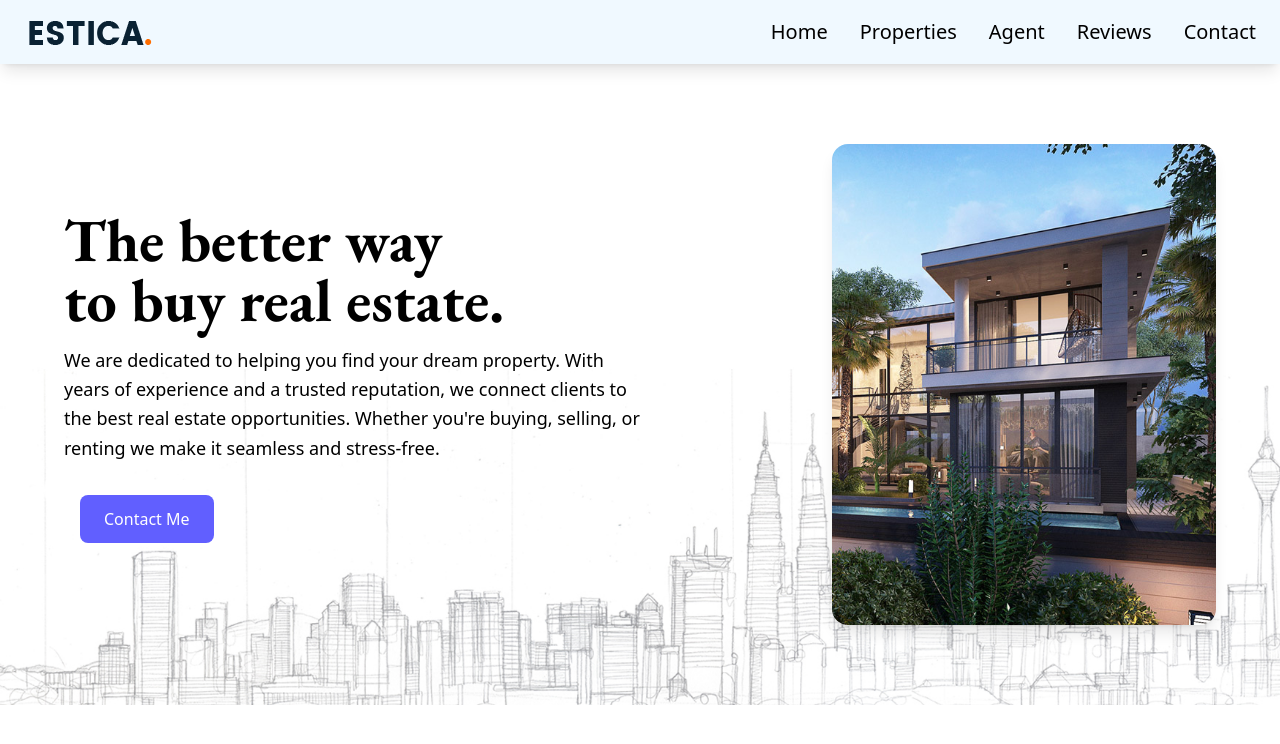
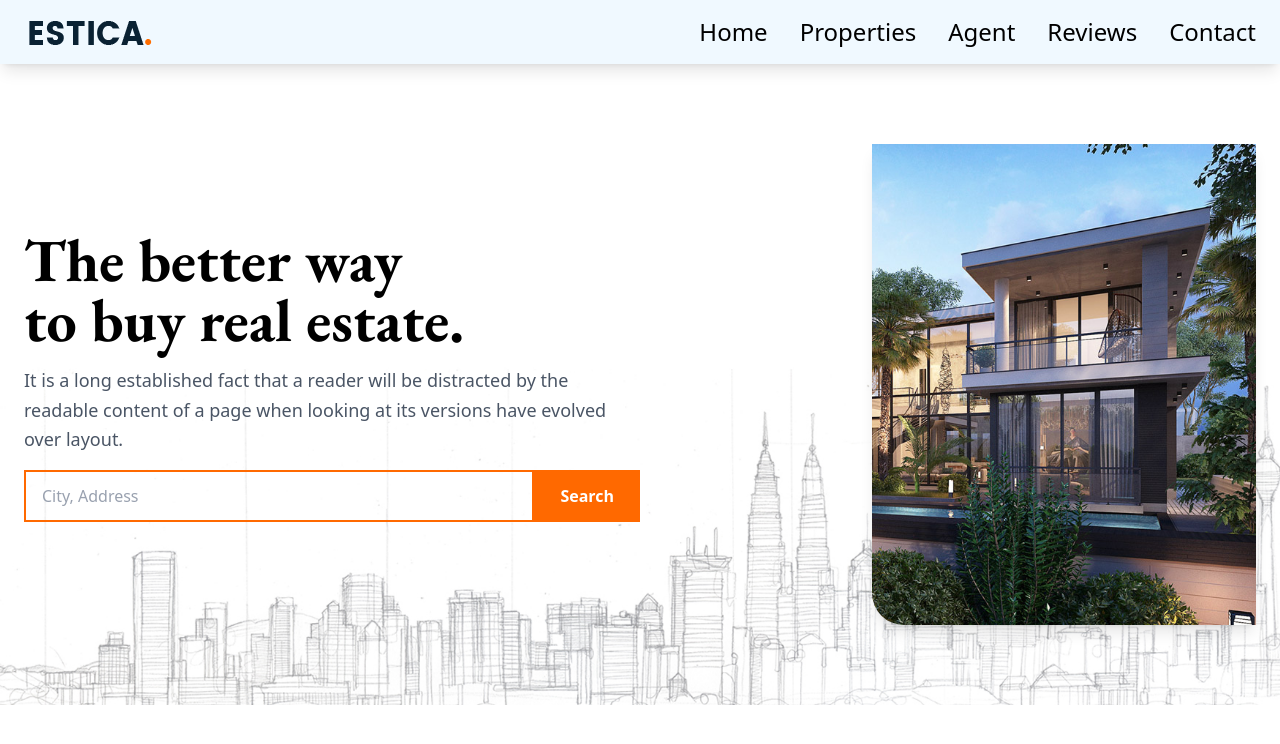
Before and after one commit to mansoorkhoshal/landing_page, a React (Vite) app: page / in a window 1280 px wide. Shown: the top 744 px of the page. Built offline with nearby package versions, Linux system fonts and the light colour scheme; a web font is replaced by a local one.

Commit message:
Code Refector

```diff
--- a/src/component/About.jsx
+++ b/src/component/About.jsx
@@ -1,6 +1,5 @@
-import React from "react";
 import aboutImage from "../assets/15.jpg.jpeg";
-import homeImage from "../assets/home.png.jpeg"
+import homeImage from "../assets/home.png.jpeg";
 
 const About = () => {
   return (
@@ -8,26 +7,33 @@ const About = () => {
       className="bg-cover bg-center bg-no-repeat bg-fixed max-w-7xl mx-auto"
       style={{ backgroundImage: `url(${aboutImage})` }}
     >
-      <div className="flex flex-col md:flex-row items-center px-6 md:px-16 py-20 text-black">
+      <div className="flex flex-col md:flex-row items-center px-6 py-20 text-black">
         <div className="w-full md:w-1/2 text-center md:text-left space-y-4">
-          <h2 className="text-5xl md:text-6xl font-bold font-Garamond">
+          <h3 className="text-5xl md:text-6xl font-bold font-Garamond">
             The better way <br /> to buy real estate.
-          </h2>
-          <p className="text-lg leading-relaxed">
-            We are dedicated to helping you find your dream property. With years
-            of experience and a trusted reputation, we connect clients to the
-            best real estate opportunities. Whether you're buying, selling, or
-            renting we make it seamless and stress-free.
+          </h3>
+          <p className="text-lg leading-relaxed text-gray-600">
+            It is a long established fact that a reader will be distracted by
+            the readable content of a page when looking at its versions have
+            evolved over layout.
           </p>
-          <button className="m-4 px-6 py-3 bg-indigo-500 rounded-lg hover:bg-indigo-700 transition text-white">
-            Contact Me
-          </button>
+          <div className="flex items-center w-full my-4">
+            <input
+              type="text"
+              placeholder="City, Address"
+              className="flex-1 border-2 border-orange-500 px-4 py-3 text-gray-700 placeholder-gray-400 focus:outline-none"
+            />
+
+            <button className="bg-orange-500 text-white font-semibold px-6 py-3 hover:bg-white hover:text-black transition border-2 border-orange-500">
+              Search
+            </button>
+          </div>
         </div>
-        <div className="w-full md:w-1/2 flex justify-end mb-8 md:mb-0">
+        <div className="w-full md:w-1/2 flex lg:justify-end justify-center mb-8 md:mb-0">
           <img
             src={homeImage}
             alt="About"
-            className="rounded-2xl shadow-lg w-80 md:w-96 hover:scale-105 transition-transform duration-300"
+            className="rounded-2xl shadow-lg w-80 md:w-96 hover:scale-105 transition-transform duration-300 rounded-tl-none rounded-tr-none rounded-bl-4xl rounded-br-none"
           />
         </div>
       </div>
--- a/src/component/Navbar.jsx
+++ b/src/component/Navbar.jsx
@@ -21,10 +21,10 @@ const Navbar = () => {
         </div>
 
         <div className="hidden lg:flex lg:flex-1 items-center justify-end font-normal font-League">
-          <ul className="flex gap-8 text-xl">
+          <ul className="flex gap-8 text-2xl">
             {navItems.map((item, index) => (
               <li key={index}>
-                <a href={item.link} className="hover:underline items-center">
+                <a href={item.link} className="hover:text-orange-500 items-center">
                   {item.name}
                 </a>
               </li>
```
